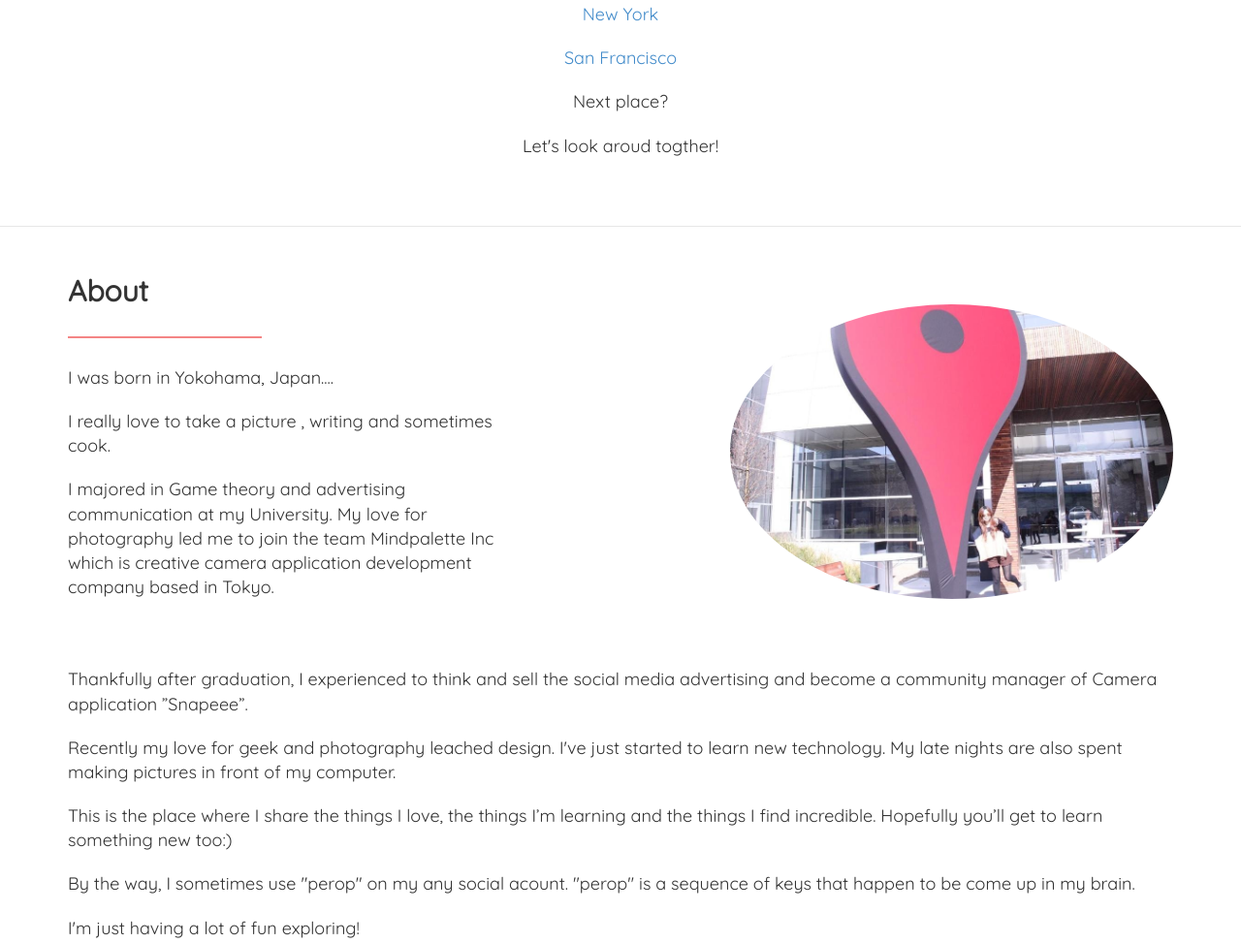
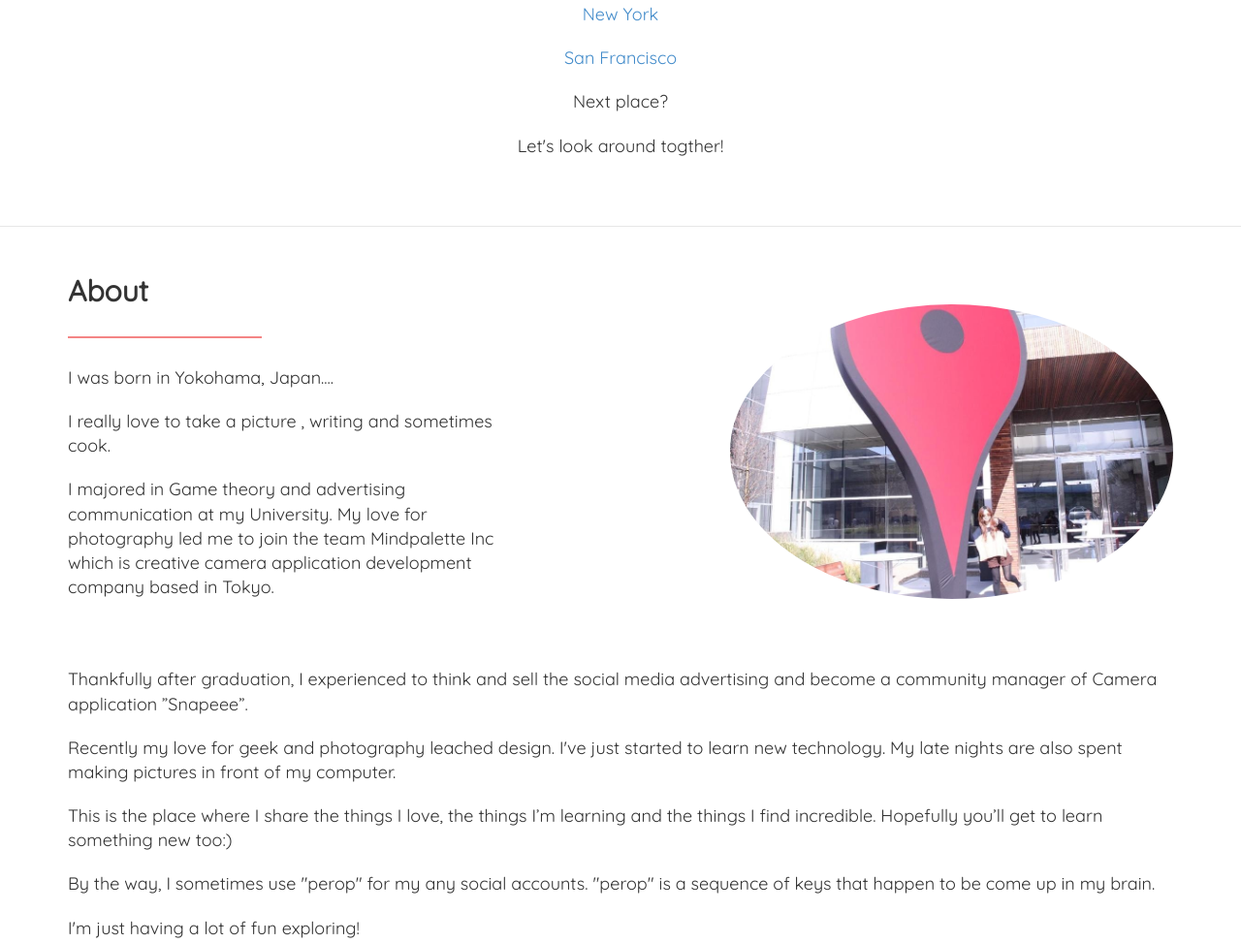
Before and after one commit to perop/perop.github.io, a plain HTML site: page index.html in a window 1280 px wide. Shown: the part 1648-2621 px from the top of the page at 97% size. Drawn offline with nearby package versions, Linux system fonts and the light colour scheme.

Commit message:
Updated4
Updated4

```diff
--- a/index.html
+++ b/index.html
@@ -73,8 +73,7 @@
                 	<h1>Mai Takahashi</h1>
                 	</div>
                     </div>
-
-                         <div class="col-lg-12">
+                    <div class="col-lg-12">
                          	<div align="center">
                     <img class="img-responsive" src="images/icon.png" alt="">
                     </div>
@@ -151,7 +150,7 @@
 
 
                     <p class="lead">Next place?</p>
-                    <p class="lead">Let's look aroud togther!</p>
+                    <p class="lead">Let's look around togther!</p>
 
 
                 </div>
@@ -193,7 +192,7 @@
                     <p class="lead">Thankfully after graduation, I experienced to think and sell the social media advertising and become a community manager of Camera application ”Snapeee”.</p>
                     <p class="lead">Recently my love for geek and photography leached design. I've just started to learn new technology. My late nights are also spent making pictures in front of my computer.</p>
                     <p class="lead">This is the place where I share the things I love, the things I’m learning and the things I find incredible. Hopefully you’ll get to learn something new too:)</p>
-                    <p class="lead">By the way, I sometimes use "perop" on my any social acount. "perop" is a sequence of keys that happen to be come up in my brain.</p>
+                    <p class="lead">By the way, I sometimes use "perop" for my any social accounts. "perop" is a sequence of keys that happen to be come up in my brain.</p>
                     <p class="lead">I'm just having a lot of fun exploring! </p>
                     <p class="lead">Want to get touch? Drop me a line at mai.takahashi63@gmail.com or say hi @perop !</p>
            <p style="padding-top:40px;">
```
